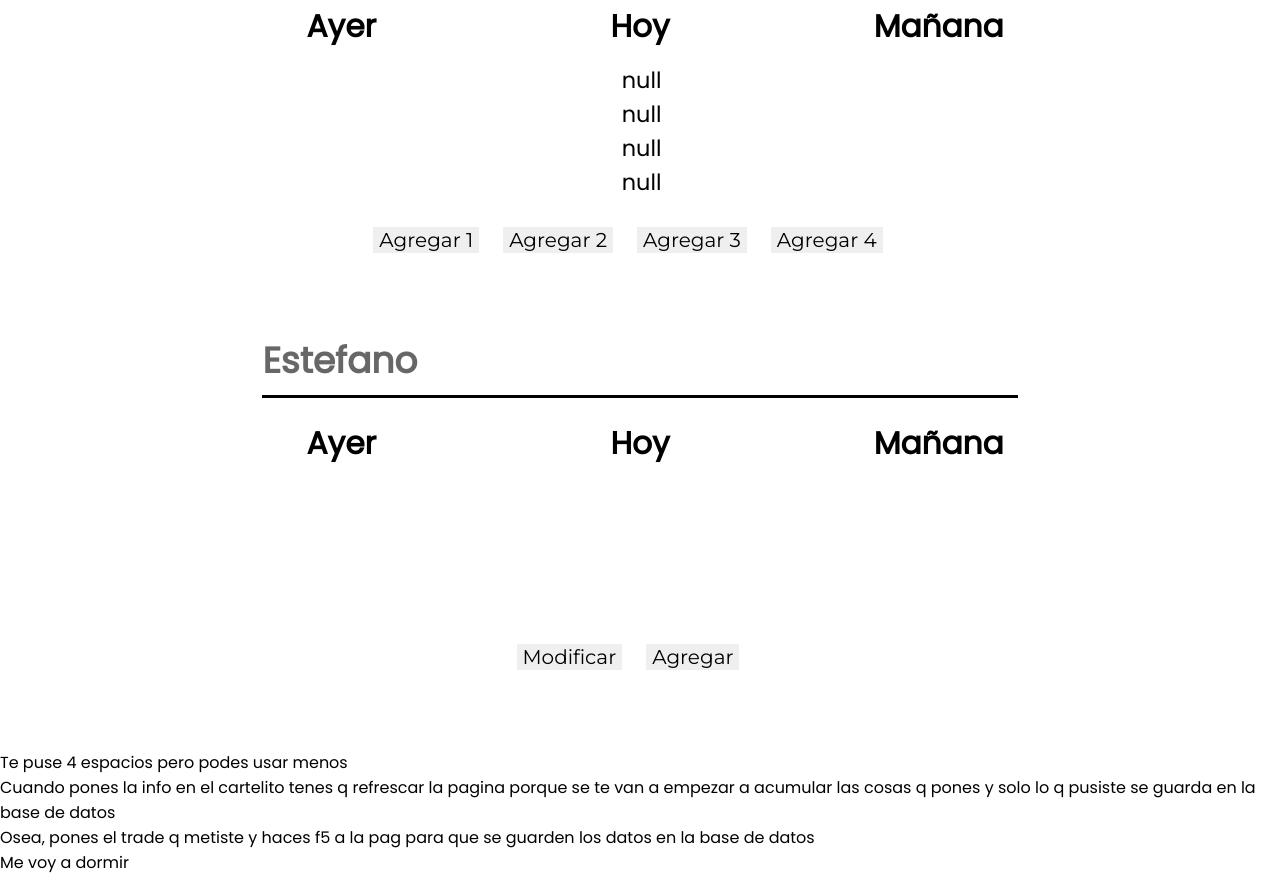
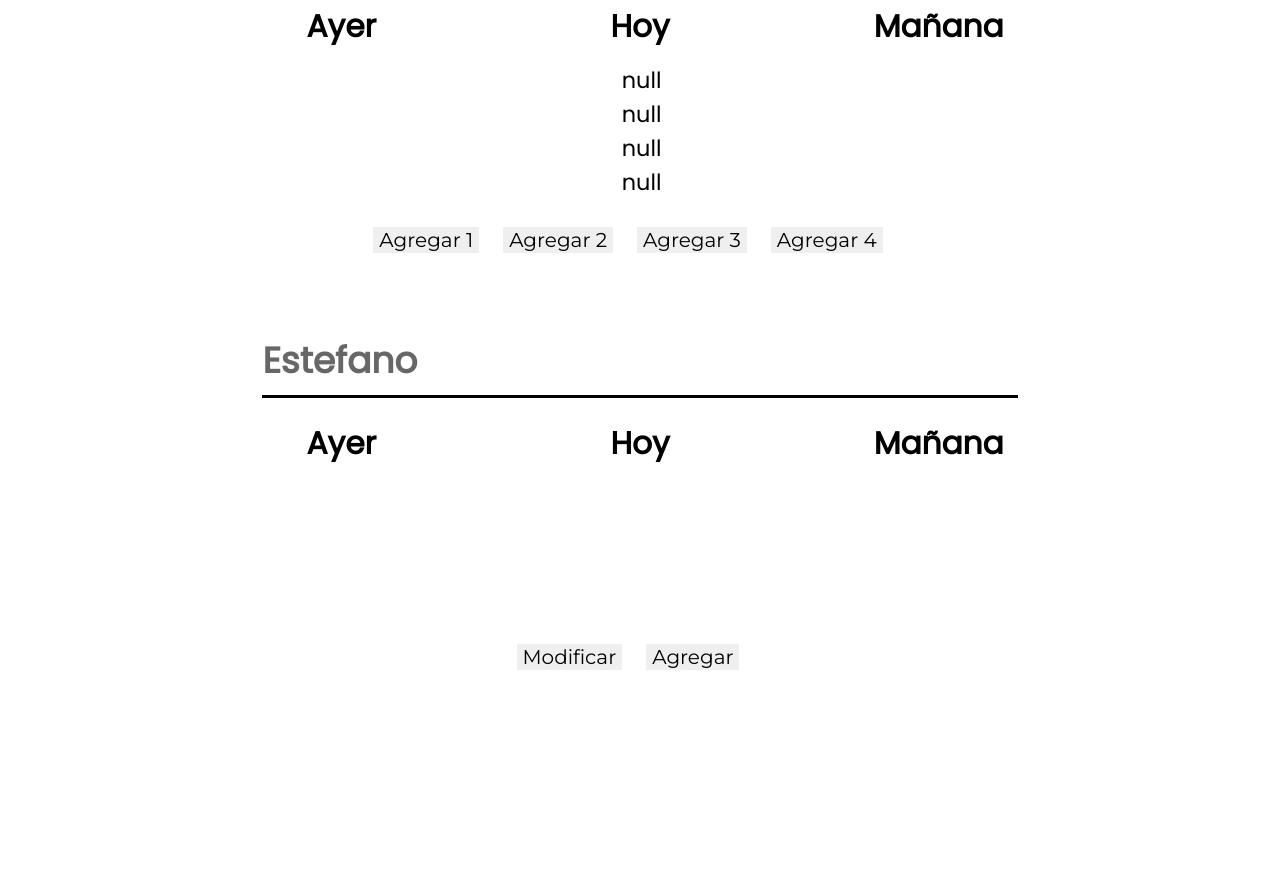
Before and after one commit to maxicappe/maxicappe.github.io, a plain HTML site: page index.html in a window 1280 px wide. Shown: the part 244-1119 px from the top of the page. After the commit the page ends 994 px from the top, so only its background shows below. Drawn offline with Linux system fonts and the light colour scheme.

Commit message:
Update index.html

```diff
--- a/index.html
+++ b/index.html
@@ -92,14 +92,6 @@
 	</div>
 
 
-	<div>
-		<p>Te puse 4 espacios pero podes usar menos<br>
-			Cuando pones la info en el cartelito tenes q refrescar la pagina porque se te van a empezar a acumular las cosas q pones y solo lo q pusiste se guarda en la base de datos<br>
-			Osea, pones el trade q metiste y haces f5 a la pag para que se guarden los datos en la base de datos<br>
-			Me voy a dormir</p>
-	</div>
-
-
 
 	</div>
 
```
